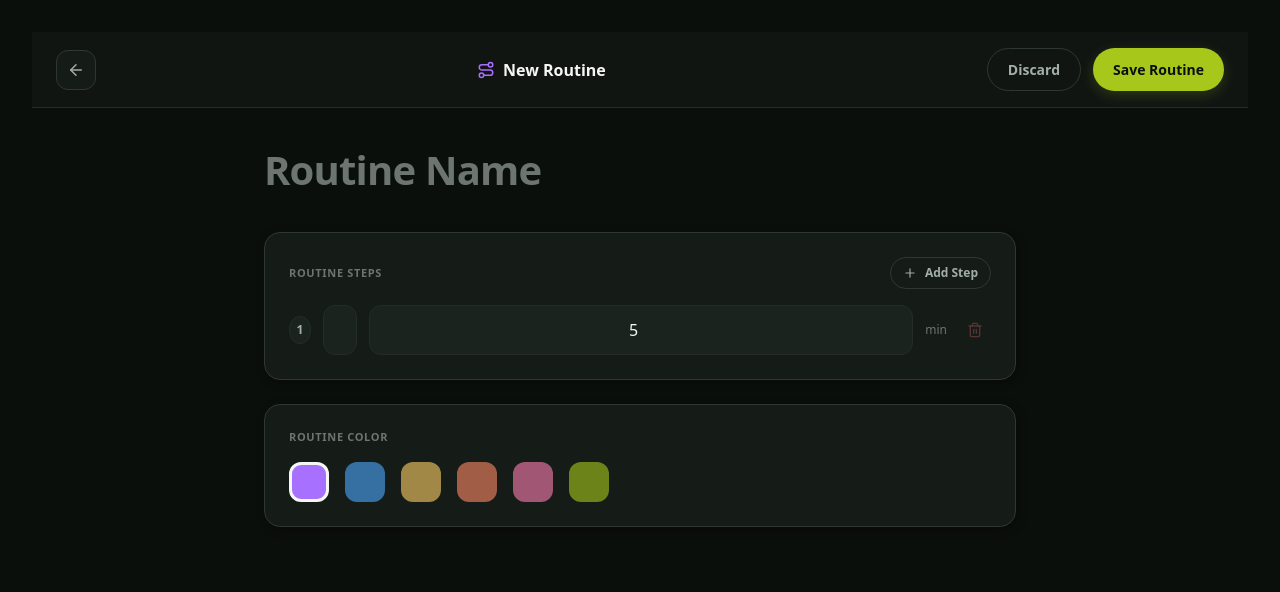
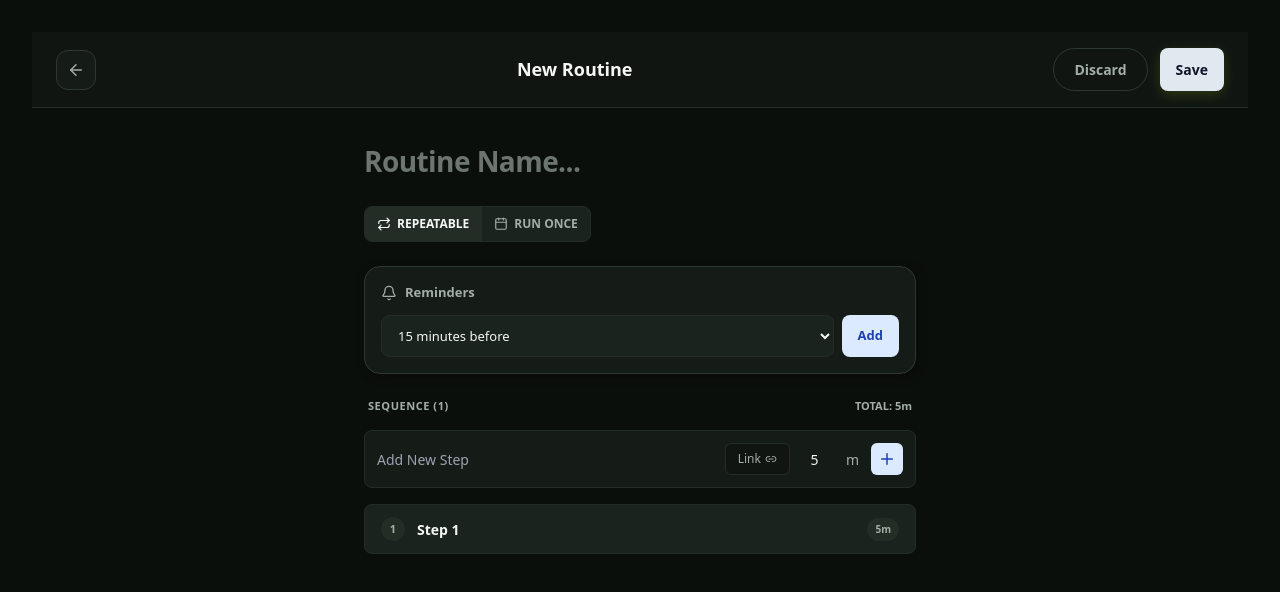
Before and after one commit to HarshaJyos/loah_trail, a Next.js app: page /routines/new in a window 1280 px wide. Shown: the top 592 px of the page. Built offline with nearby package versions, Linux system fonts and the light colour scheme.

Commit message:
hello 11

```diff
--- a/components/editors/RoutineEditor.tsx
+++ b/components/editors/RoutineEditor.tsx
@@ -3,8 +3,8 @@
 import * as React from 'react';
 import { useRouter, useSearchParams } from 'next/navigation';
 import { useAppStore } from '../../store/useAppStore';
-import { Routine } from '../../types';
-import { ArrowLeft, Route, Plus, Trash2 } from 'lucide-react';
+import { Routine, RoutineStep, Reminder } from '../../types';
+import { ArrowLeft, Route, Plus, Trash2, Bell, Calendar as CalendarIcon, Repeat, Link2 } from 'lucide-react';
 
 export const RoutineEditor: React.FC = () => {
   const router = useRouter();
@@ -19,18 +19,36 @@ export const RoutineEditor: React.FC = () => {
 
   const [title, setTitle] = React.useState(searchParams?.get('title') || '');
   const [color, setColor] = React.useState('var(--cat-meditation)');
-  const [steps, setSteps] = React.useState([{ id: '1', title: 'Step 1', duration: 300 }]);
+  const [type, setType] = React.useState<'repeatable' | 'once'>('repeatable');
+  const [scheduledDate, setScheduledDate] = React.useState('');
+  const [scheduledTime, setScheduledTime] = React.useState('');
+
+  const [steps, setSteps] = React.useState<RoutineStep[]>([{ id: '1', title: 'Step 1', durationSeconds: 300 }]);
+  const [reminders, setReminders] = React.useState<Reminder[]>([]);
+
+  // Add Step State
+  const [newStepTitle, setNewStepTitle] = React.useState('');
+  const [newStepDuration, setNewStepDuration] = React.useState('5');
 
   React.useEffect(() => {
     if (existingRoutine) {
       setTitle(existingRoutine.title);
       setColor(existingRoutine.color || 'var(--cat-meditation)');
+      setType(existingRoutine.type || 'repeatable');
+      if (existingRoutine.startTime) {
+        const d = new Date(existingRoutine.startTime);
+        setScheduledDate(d.toISOString().split('T')[0]);
+        setScheduledTime(d.toTimeString().substring(0, 5));
+      }
       if (existingRoutine.steps && existingRoutine.steps.length > 0) {
         setSteps(existingRoutine.steps.map(s => ({
           id: s.id,
           title: s.title,
-          duration: s.durationSeconds
+          durationSeconds: s.durationSeconds
         })));
+      }
+      if (existingRoutine.reminders) {
+        setReminders(existingRoutine.reminders);
       }
     }
   }, [existingRoutine]);
@@ -42,12 +60,24 @@ export const RoutineEditor: React.FC = () => {
       router.push('/routines' as any);
       return;
     }
+
+    let startTime: number | undefined;
+    if (type === 'once') {
+      if (scheduledDate && scheduledTime) {
+        startTime = new Date(`${scheduledDate}T${scheduledTime}`).getTime();
+      } else if (scheduledDate) {
+        startTime = new Date(`${scheduledDate}T00:00:00`).getTime();
+      }
+    }
+
     const newRoutine: Routine = {
       id: existingRoutine ? existingRoutine.id : Date.now().toString(),
       title: title.trim(),
       color,
-      type: existingRoutine ? existingRoutine.type : 'repeatable',
-      steps: steps.map(s => ({ id: s.id, title: s.title, durationSeconds: s.duration })),
+      type,
+      startTime,
+      steps: steps.map(s => ({ id: s.id, title: s.title, durationSeconds: s.durationSeconds })),
+      reminders,
     };
     if (existingRoutine) {
       onUpdateRoutine(newRoutine);
@@ -60,14 +90,14 @@ export const RoutineEditor: React.FC = () => {
     router.push('/routines' as any);
   };
 
-  const colors = [
-    'var(--cat-meditation)', 'var(--cat-hydration)', 'var(--cat-learning)',
-    'var(--cat-movement)', 'var(--cat-journaling)', 'var(--cat-deepwork)'
-  ];
+  const handleAddNewStep = () => {
+    if (!newStepTitle.trim()) return;
+    setSteps([...steps, { id: Date.now().toString(), title: newStepTitle, durationSeconds: parseInt(newStepDuration) * 60 || 300 }]);
+    setNewStepTitle('');
+    setNewStepDuration('5');
+  };
 
-  const addStep = () => {
-    setSteps([...steps, { id: Date.now().toString(), title: `Step ${steps.length + 1}`, duration: 300 }]);
-  };
+  const totalMinutes = steps.reduce((acc, step) => acc + (step.durationSeconds / 60), 0);
 
   return (
     <div className="w-full h-full flex flex-col overflow-hidden animate-fade-in" style={{ background: 'var(--bg-app)' }}>
@@ -85,8 +115,7 @@ export const RoutineEditor: React.FC = () => {
         </button>
 
         <div style={{ display: 'flex', alignItems: 'center', gap: 8 }}>
-          <Route size={18} color={color} />
-          <span style={{ fontSize: 16, fontWeight: 700, color: 'var(--text-primary)' }}>
+          <span style={{ fontSize: 18, fontWeight: 800, color: 'var(--text-primary)' }}>
             {existingRoutine ? 'Edit Routine' : 'New Routine'}
           </span>
         </div>
@@ -95,93 +124,136 @@ export const RoutineEditor: React.FC = () => {
           <button onClick={() => router.back()} className="loah-btn-ghost">
             Discard
           </button>
-          <button onClick={handleSave} className="loah-btn-primary">
-            Save Routine
+          <button onClick={handleSave} className="loah-btn-primary" style={{ padding: '6px 16px', background: '#E2E8F0', color: '#0F172A', border: 'none', borderRadius: '8px' }}>
+            Save
           </button>
         </div>
       </div>
 
-      <div className="flex-1 overflow-y-auto no-scrollbar" style={{ padding: '32px 24px 100px', maxWidth: '800px', margin: '0 auto', width: '100%' }}>
+      <div className="flex-1 overflow-y-auto no-scrollbar" style={{ padding: '32px 24px 100px', maxWidth: '600px', margin: '0 auto', width: '100%' }}>
         <input
           value={title}
           onChange={(e) => setTitle(e.target.value)}
-          placeholder="Routine Name"
+          placeholder="Routine Name..."
           className="loah-title-input"
-          style={{ marginBottom: 32, fontSize: '40px' }}
+          style={{ marginBottom: 24, fontSize: '28px' }}
           autoFocus
         />
 
-        <div className="loah-card" style={{ padding: '24px', marginBottom: '24px' }}>
-          <div style={{ display: 'flex', justifyContent: 'space-between', alignItems: 'center', marginBottom: 16 }}>
-            <div style={{ fontSize: 11, fontWeight: 700, color: 'var(--text-tertiary)', textTransform: 'uppercase', letterSpacing: '0.06em' }}>
-              Routine Steps
-            </div>
-            <button onClick={addStep} className="loah-btn-ghost" style={{ padding: '6px 12px', fontSize: '12px' }}>
-              <Plus size={14} /> Add Step
+        <div className="flex flex-wrap gap-2 items-center mb-6">
+          <div style={{ display: 'flex', background: 'var(--bg-surface-elevated)', border: '1px solid var(--border-subtle)', borderRadius: '8px', overflow: 'hidden' }}>
+            <button
+              onClick={() => setType('repeatable')}
+              style={{
+                display: 'flex', alignItems: 'center', gap: 6,
+                padding: '8px 12px', fontSize: 12, fontWeight: 600,
+                background: type === 'repeatable' ? 'var(--border-subtle)' : 'transparent',
+                color: type === 'repeatable' ? 'var(--text-primary)' : 'var(--text-secondary)',
+                borderRight: '1px solid var(--border-subtle)'
+              }}
+            >
+              <Repeat size={14} /> REPEATABLE
+            </button>
+            <button
+              onClick={() => setType('once')}
+              style={{
+                display: 'flex', alignItems: 'center', gap: 6,
+                padding: '8px 12px', fontSize: 12, fontWeight: 600,
+                background: type === 'once' ? 'var(--border-subtle)' : 'transparent',
+                color: type === 'once' ? 'var(--text-primary)' : 'var(--text-secondary)'
+              }}
+            >
+              <CalendarIcon size={14} /> RUN ONCE
             </button>
           </div>
+          {type === 'once' && (
+            <div style={{ display: 'flex', gap: 8 }}>
+              <input
+                type="date"
+                value={scheduledDate}
+                onChange={(e) => setScheduledDate(e.target.value)}
+                style={{
+                  background: 'var(--bg-surface-elevated)', border: '1px solid var(--border-subtle)',
+                  padding: '8px 12px', borderRadius: '8px', fontSize: 12, color: 'var(--text-primary)', outline: 'none'
+                }}
+              />
+              <input
+                type="time"
+                value={scheduledTime}
+                onChange={(e) => setScheduledTime(e.target.value)}
+                style={{
+                  background: 'var(--bg-surface-elevated)', border: '1px solid var(--border-subtle)',
+                  padding: '8px 12px', borderRadius: '8px', fontSize: 12, color: 'var(--text-primary)', outline: 'none'
+                }}
+              />
+            </div>
+          )}
+        </div>
 
-          <div className="flex flex-col gap-3">
-            {steps.map((step, idx) => (
-              <div key={step.id} className="flex gap-3 items-center">
-                <div style={{ width: '28px', height: '28px', borderRadius: '50%', background: 'var(--bg-surface-elevated)', border: '1px solid var(--border-subtle)', display: 'flex', alignItems: 'center', justifyContent: 'center', fontSize: '12px', fontWeight: 600, color: 'var(--text-secondary)' }}>
-                  {idx + 1}
-                </div>
-                <input
-                  value={step.title}
-                  onChange={(e) => {
-                    const newSteps = [...steps];
-                    newSteps[idx].title = e.target.value;
-                    setSteps(newSteps);
-                  }}
-                  placeholder="Step title"
-                  className="loah-input flex-1"
-                  style={{ background: 'var(--bg-surface-elevated)', padding: '12px 16px', borderRadius: '12px', border: '1px solid var(--border-subtle)' }}
-                />
-                <input
-                  type="number"
-                  value={step.duration / 60}
-                  onChange={(e) => {
-                    const newSteps = [...steps];
-                    newSteps[idx].duration = Math.max(1, parseInt(e.target.value) || 1) * 60;
-                    setSteps(newSteps);
-                  }}
-                  className="loah-input w-24"
-                  style={{ background: 'var(--bg-surface-elevated)', padding: '12px 16px', borderRadius: '12px', border: '1px solid var(--border-subtle)', textAlign: 'center' }}
-                />
-                <span style={{ fontSize: '12px', color: 'var(--text-tertiary)' }}>min</span>
-                <button
-                  onClick={() => setSteps(steps.filter((_, i) => i !== idx))}
-                  style={{ padding: '8px', color: 'var(--danger-default)', opacity: steps.length > 1 ? 1 : 0.3 }}
-                  disabled={steps.length <= 1}
-                >
-                  <Trash2 size={16} />
-                </button>
-              </div>
-            ))}
+        <div className="loah-card" style={{ padding: '16px', marginBottom: '24px', background: 'var(--bg-surface)' }}>
+          <div style={{ display: 'flex', alignItems: 'center', gap: 8, marginBottom: 12, color: 'var(--text-secondary)', fontSize: 13, fontWeight: 600 }}>
+            <Bell size={16} /> Reminders
+          </div>
+          <div style={{ display: 'flex', gap: 8 }}>
+            <select
+              style={{ flex: 1, background: 'var(--bg-surface-elevated)', border: '1px solid var(--border-subtle)', padding: '10px 12px', borderRadius: '8px', fontSize: 13, color: 'var(--text-primary)', outline: 'none' }}
+            >
+              <option value="15">15 minutes before</option>
+              <option value="30">30 minutes before</option>
+              <option value="60">1 hour before</option>
+            </select>
+            <button style={{ background: '#DBEAFE', color: '#1E40AF', padding: '10px 16px', borderRadius: '8px', fontSize: 13, fontWeight: 600, border: 'none' }}>
+              Add
+            </button>
           </div>
         </div>
 
-        <div className="loah-card" style={{ padding: '24px' }}>
-          <div style={{ fontSize: 11, fontWeight: 700, color: 'var(--text-tertiary)', textTransform: 'uppercase', letterSpacing: '0.06em', marginBottom: 16 }}>
-            Routine Color
+        <div style={{ display: 'flex', justifyContent: 'space-between', alignItems: 'center', marginBottom: 16, padding: '0 4px' }}>
+          <span style={{ fontSize: 11, fontWeight: 600, color: 'var(--text-secondary)', letterSpacing: '0.05em' }}>SEQUENCE ({steps.length})</span>
+          <span style={{ fontSize: 11, fontWeight: 600, color: 'var(--text-secondary)' }}>TOTAL: {totalMinutes}m</span>
+        </div>
+
+        <div style={{ background: 'var(--bg-surface)', border: '1px solid var(--border-subtle)', borderRadius: '8px', padding: '12px', display: 'flex', gap: 12, alignItems: 'center', marginBottom: 16 }}>
+          <input
+            value={newStepTitle}
+            onChange={(e) => setNewStepTitle(e.target.value)}
+            onKeyDown={(e) => e.key === 'Enter' && handleAddNewStep()}
+            placeholder="Add New Step"
+            style={{ flex: 1, background: 'transparent', border: 'none', outline: 'none', fontSize: 14, color: 'var(--text-primary)' }}
+          />
+          <button style={{ display: 'flex', alignItems: 'center', gap: 4, padding: '6px 12px', borderRadius: '6px', background: 'var(--bg-canvas)', border: '1px solid var(--border-subtle)', fontSize: 12, color: 'var(--text-secondary)' }}>
+            Link <Link2 size={12} />
+          </button>
+          <div style={{ display: 'flex', alignItems: 'center', gap: 4 }}>
+            <input
+              type="number"
+              value={newStepDuration}
+              onChange={(e) => setNewStepDuration(e.target.value)}
+              style={{ width: 40, background: 'transparent', border: 'none', outline: 'none', fontSize: 14, color: 'var(--text-primary)', textAlign: 'center' }}
+            />
+            <span style={{ fontSize: 14, color: 'var(--text-secondary)' }}>m</span>
           </div>
-          <div className="flex gap-4">
-            {colors.map((c) => (
-              <button
-                key={c}
-                onClick={() => setColor(c)}
-                style={{
-                  width: '40px', height: '40px', borderRadius: '12px',
-                  background: c,
-                  border: color === c ? '3px solid var(--text-primary)' : '3px solid transparent',
-                  transition: 'all 0.2s ease',
-                  opacity: color === c ? 1 : 0.6,
-                }}
-              />
-            ))}
-          </div>
+          <button onClick={handleAddNewStep} style={{ width: 32, height: 32, background: '#DBEAFE', color: '#1E40AF', borderRadius: '6px', display: 'flex', alignItems: 'center', justifyContent: 'center', border: 'none' }}>
+            <Plus size={18} />
+          </button>
         </div>
+
+        <div className="flex flex-col gap-3">
+          {steps.map((step, idx) => (
+            <div key={step.id} style={{ background: 'var(--bg-surface-elevated)', border: '1px solid var(--border-subtle)', borderRadius: '8px', padding: '12px 16px', display: 'flex', alignItems: 'center', gap: 12 }}>
+              <div style={{ width: 24, height: 24, borderRadius: '50%', background: 'var(--border-subtle)', display: 'flex', alignItems: 'center', justifyContent: 'center', fontSize: 11, fontWeight: 700, color: 'var(--text-secondary)' }}>
+                {idx + 1}
+              </div>
+              <span style={{ flex: 1, fontSize: 14, fontWeight: 600, color: 'var(--text-primary)' }}>
+                {step.title}
+              </span>
+              <div style={{ padding: '4px 8px', borderRadius: '12px', background: 'var(--border-subtle)', fontSize: 10, fontWeight: 700, color: 'var(--text-secondary)' }}>
+                {step.durationSeconds / 60}m
+              </div>
+            </div>
+          ))}
+        </div>
+
       </div>
     </div>
   );
--- a/components/modules/ProjectModule.tsx
+++ b/components/modules/ProjectModule.tsx
@@ -291,7 +291,7 @@ export const ProjectModule: React.FC = () => {
                 className="absolute top-0 left-0 w-1.5 h-full"
                 style={{ backgroundColor: project.color }}
               />
-              <div className="flex flex-col h-full justify-between">
+              <div className="flex flex-col h-full justify-between p-5 pl-6">
                 <div>
                   <div className="flex justify-between items-start mb-4">
                     <div>
```
